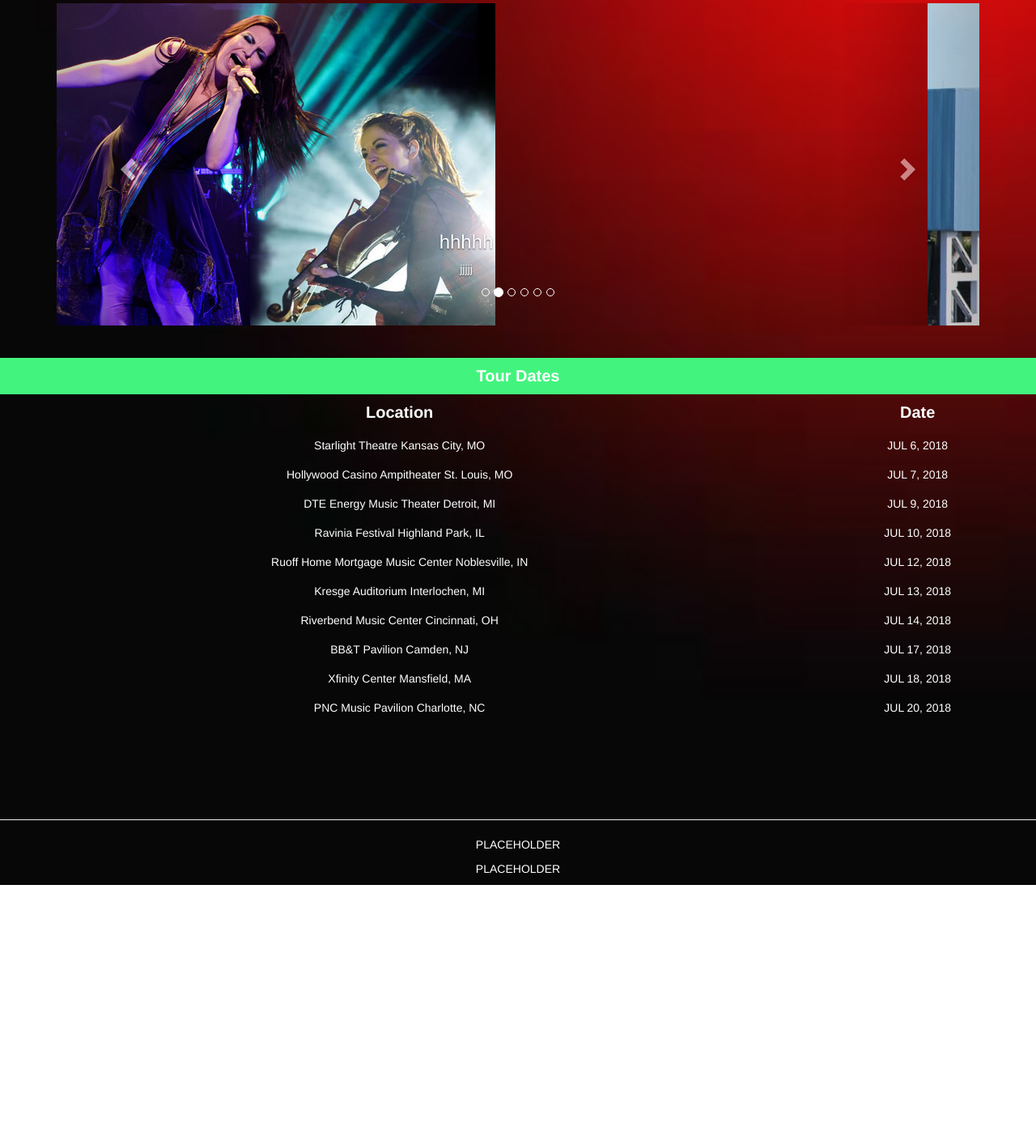
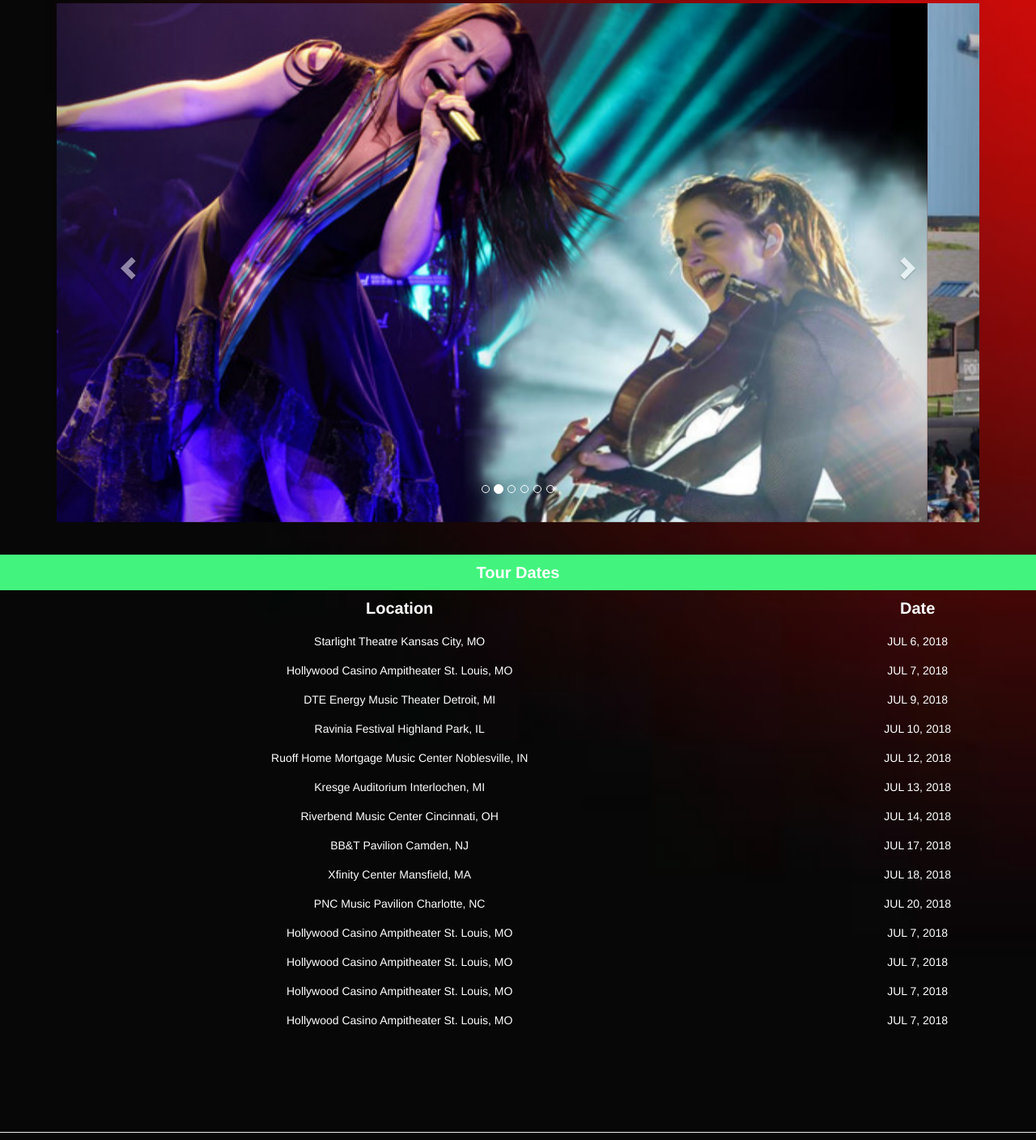
Before and after one commit to Blurlingite/finalProject-Synthesis, a plain HTML site: page tourDates.html in a window 1280 px wide. Shown: the part 212-1620 px from the top of the page at 81% size. Before the commit the page ends 1305 px from the top, so only its background shows below. Drawn offline with nearby package versions, Linux system fonts and the light colour scheme.

Commit message:
Edited Carousel
Adjusted image sizes in carousel

```diff
--- a/tourDates.html
+++ b/tourDates.html
@@ -162,15 +162,12 @@
 
 			<div class = "carousel-inner">
 				<div class = "item active">
-					<img src = "images/amyAndLinds.jpg" alt = "Burger and Fries" width = "fill" height = "fill">
-					<div class = "carousel-caption">
-						<h3>hhhhh</h3>
-						<p>jjjjj</p>
-					</div>
+					<img src = "images/amyAndLinds.png" alt = "Burger and Fries" width = "fill" height = "fill">
+
 				</div>
 
 				<div class = "item">
-					<img src = "images/hollywoodCasinoAmp.jpg" alt = "Hollywood Casino Ampitheater" width = "fill" height = "fill">
+					<img src = "images/hollywoodCasinoAmp.png" alt = "Hollywood Casino Ampitheater" width = "fill" height = "fill">
 					<div class = "carousel-caption">
 						<h3>Hollywood Casino Ampitheater</h3>
 					</div>
@@ -186,7 +183,7 @@
 				</div>
 
 				<div class = "item">
-					<img src = "images/kresgeAudiotorium.jpg" alt = "Kresge Auditorium Interlochen" width = "fill" height = "fill">
+					<img src = "images/kresgeAudiotorium.png" alt = "Kresge Auditorium Interlochen" width = "fill" height = "fill">
 					<div class = "carousel-caption">
 						<h3>Kresge Auditorium Interlochen</h3>
 					</div>
@@ -199,7 +196,7 @@
 
 
 					<div class = "item">
-					<img src = "images/xfinityCenter.jpg" alt = "Italian Sausage and Peppers" width = "fill" height = "fill">
+					<img src = "images/xfinityCenter.png" alt = "Italian Sausage and Peppers" width = "fill" height = "fill">
 					<div class = "carousel-caption">
 						<h3>Xfinity Center Mansfield</h3>
 					</div>
@@ -321,6 +318,43 @@
 	 		 		 </tr>
 
 
+
+ 					<tr>
+	    				<td>Hollywood Casino Ampitheater St. Louis, MO</td>
+	    				<td>JUL 7, 2018</td>
+	 		 		</tr>
+
+	 		 		 <tr>
+	    				<td>Hollywood Casino Ampitheater St. Louis, MO</td>
+	    				<td>JUL 7, 2018</td>
+	 		 		 </tr>
+
+	 		 		  <tr>
+	    				<td>Hollywood Casino Ampitheater St. Louis, MO</td>
+	    				<td>JUL 7, 2018</td>
+	 		 		 </tr>
+
+	 		 		  <tr>
+	    				<td>Hollywood Casino Ampitheater St. Louis, MO</td>
+	    				<td>JUL 7, 2018</td>
+	 		 		 </tr>
+
+
+
+
+
+
+
+
+
+
+
+
+
+
+
+
+
 			</table>
 
 	</div>
```
Also changed, not shown: images/amyAndLinds.jpg (deleted), images/amyAndLinds.png (added), images/hollywoodCasinoAmp.jpg (deleted), images/hollywoodCasinoAmp.png (added), images/kresgeAudiotorium.jpg (deleted), images/kresgeAudiotorium.png (added), images/xfinityCenter.jpg (deleted), images/xfinityCenter.png (added).
